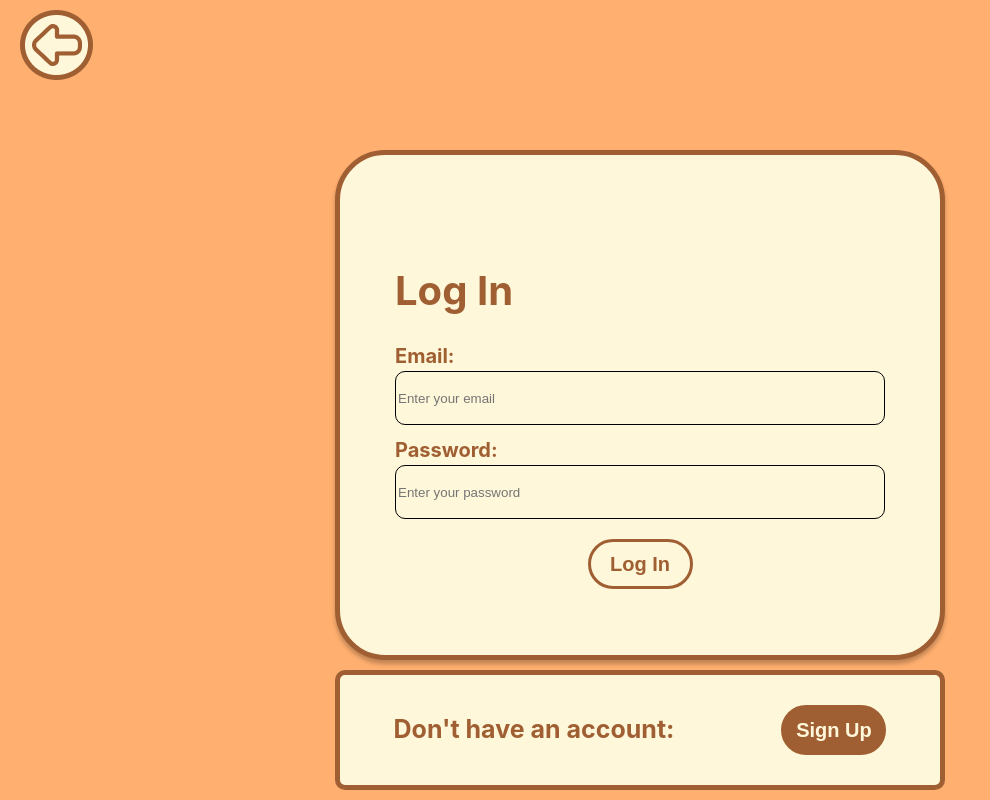
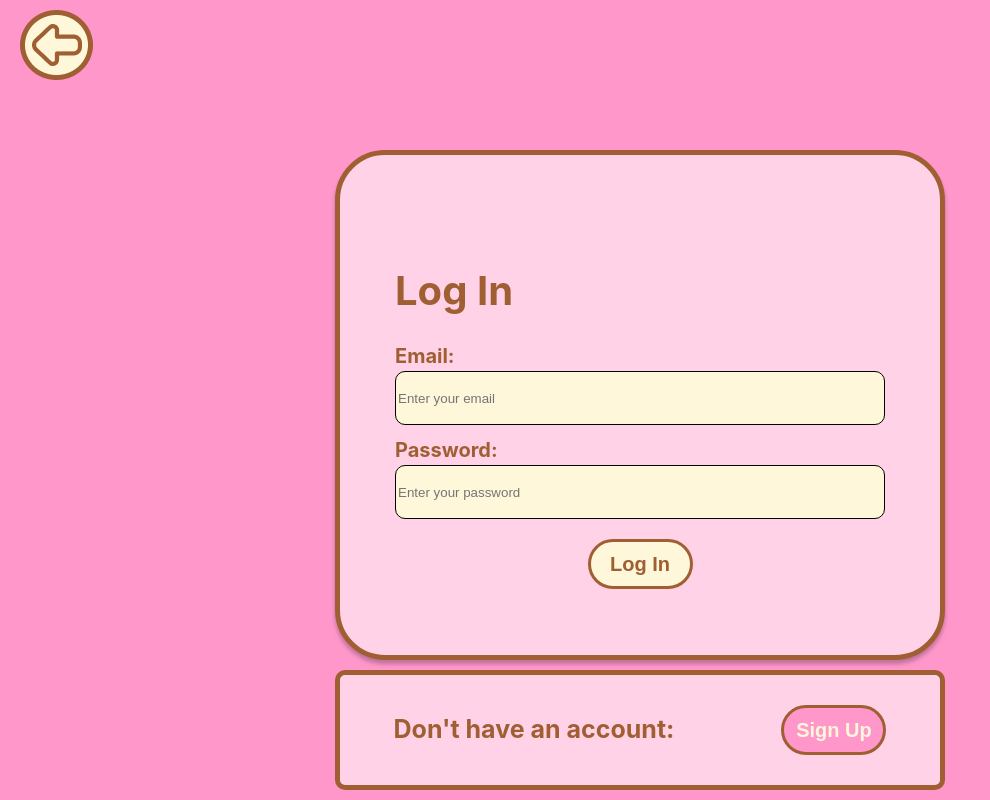
Before and after one commit to Famblablap/uFam_front, a React (Vite) app: page /login in a window 1280 px wide. In both pictures the pointer is over the button "Sign Up". Shown: the whole page, without its empty margins (0-990 px from the left). Built offline with nearby package versions, Linux system fonts and the light colour scheme.

Commit message:
login cambiado a rosa rosita

```diff
--- a/src/Pages/Login/Login.css
+++ b/src/Pages/Login/Login.css
@@ -1,7 +1,7 @@
 .containerLogin {
     height: 100vh;
     width: 100vw;
-    background-color: #FFAF6F;
+    background-color: #ff97cb;
 }
 
 .loginCard {
@@ -15,7 +15,7 @@
     height: 500px;
     border: 5px solid #A05F33;
     border-radius: 50px;
-    background: #FEF7D9;
+    background: #ffd2e8;
     box-shadow: 0px 4px 4px 0px rgba(0, 0, 0, 0.25);
 }
 
@@ -36,7 +36,7 @@
     margin-top: 10px;
     border-radius: 10px;
     border: 5px solid #A05F33;
-    background: #FEF7D9;
+    background: #ffd2e8;
     color: #A05F33;
     font-size: 25px;
 }
@@ -53,7 +53,7 @@
 }
 
 .singUpBottonLogin:hover {
-    background-color: #A05F33;
+    background-color: #ff97cb;
     color: #FEF7D9;
 }
 
@@ -73,7 +73,7 @@
 }
 
 .loginButtonLogin:hover {
-    background-color: #A05F33;
+    background-color: #ff97cb;
     color: #FEF7D9;
 }
 
@@ -112,7 +112,7 @@
 }
 
 .arrowButtonLogin:hover {
-    background: #FEF7D9;
+    background: #ffd2e8;
     border-radius: 70px;
 }
 
```
